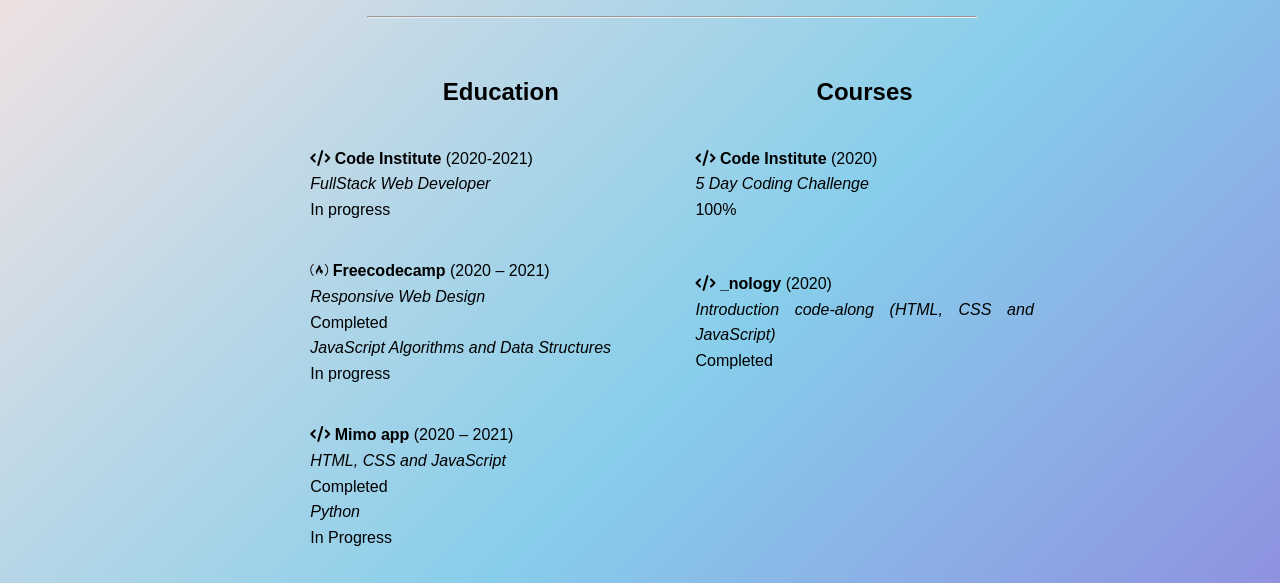
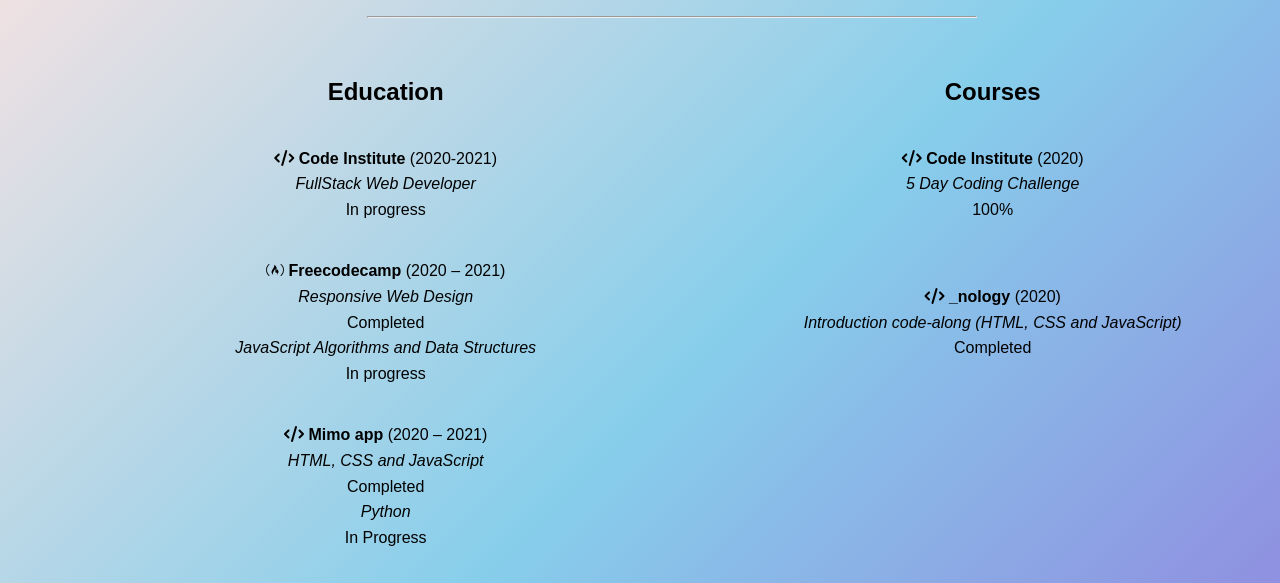
Before and after one commit to Abibubble/portfolio, a plain HTML site: page education.html in a window 1280 px wide. Shown: the part 165-748 px from the top of the page. Drawn offline with Linux system fonts and the light colour scheme.

Commit message:
style: Style education table

```diff
--- a/assets/css/style.css
+++ b/assets/css/style.css
@@ -90,11 +90,17 @@ nav {
     float: left;
     width: 45%;
     margin-right: 2%;
+    justify-content: left;
 }
 
 .float-right {
     float: right;
     width: 50%;
+    justify-content: right
+}
+
+.education-table {
+    width: 100%;
 }
 
 .project-img {
@@ -129,6 +135,10 @@ table {
 
 .index-table {
     margin-top: 10%;
+}
+
+.education-table tr td p {
+    text-align: center;
 }
 
 th, td {
```
